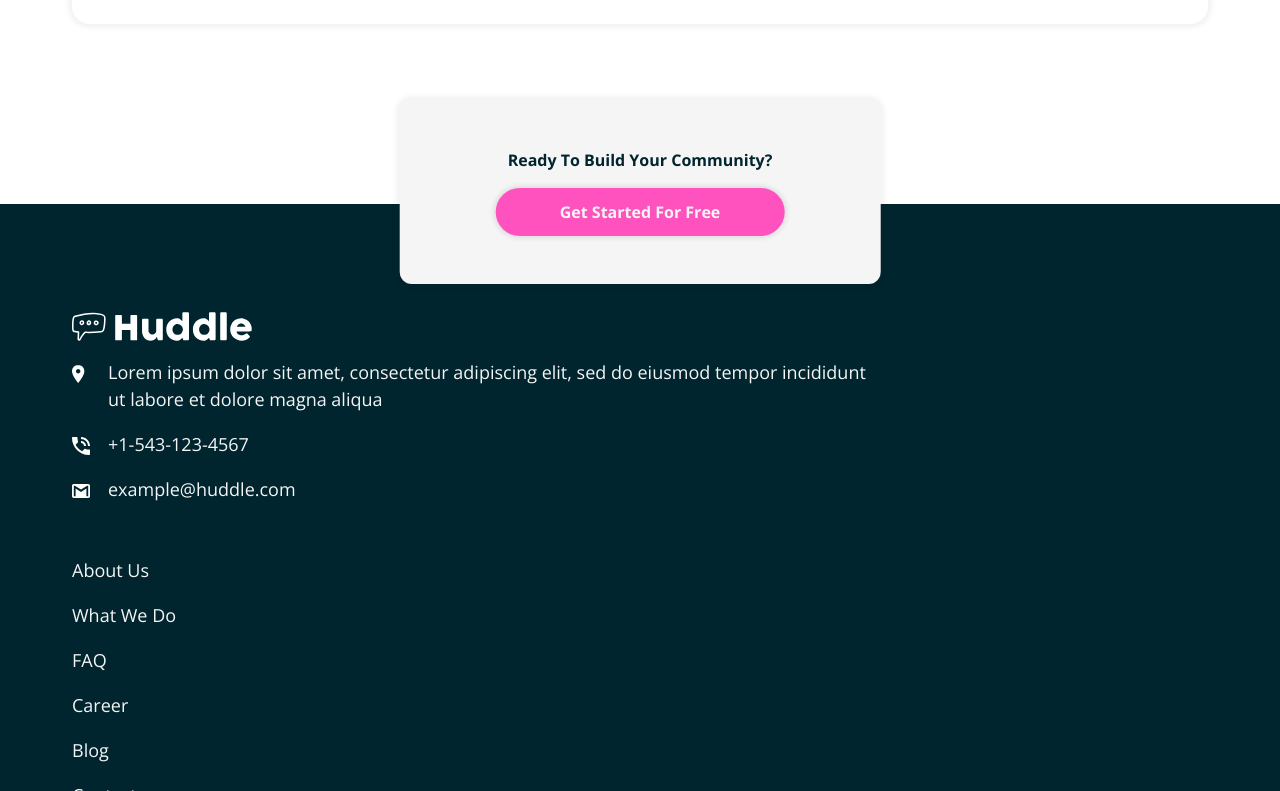
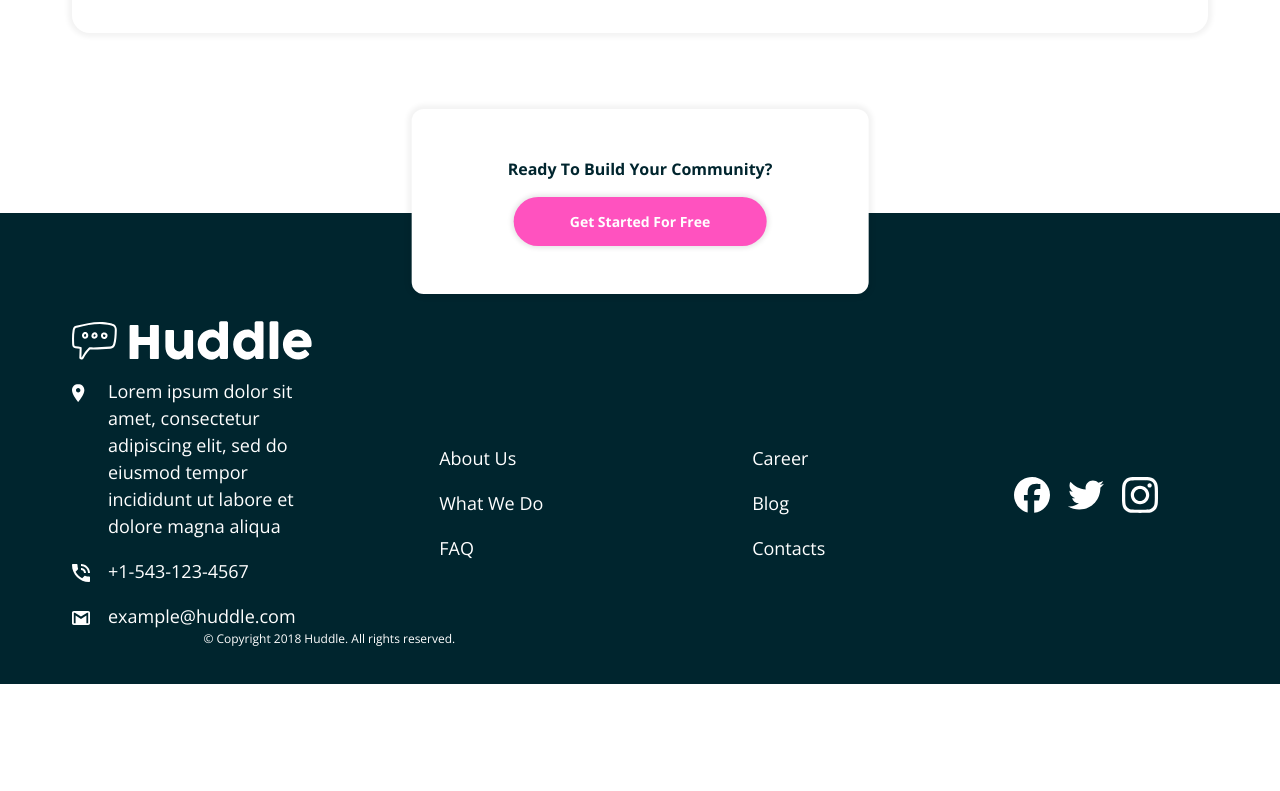
Before and after one commit to EbadShelby/huddle-landing-page-design-to-code_004, a plain HTML site: page index.html in a window 1280 px wide. Shown: the part 2009-2800 px from the top of the page. After the commit the page ends 2693 px from the top, so only its background shows below. Drawn offline with nearby package versions, Linux system fonts and the light colour scheme; a web font is replaced by a local one.

Commit message:
update 1.9

```diff
--- a/index.html
+++ b/index.html
@@ -177,6 +177,8 @@
               <li>What We Do</li>
               <li>FAQ</li>
             </ul>
+          </nav>
+          <nav class="footer__nav">
             <ul>
               <li>Career</li>
               <li>Blog</li>
@@ -184,9 +186,9 @@
             </ul>
           </nav>
           <div class="footer__social-media">
-            <i class="fa-brands fa-facebook"></i>
-            <i class="fa-brands fa-twitter"></i>
-            <i class="fa-brands fa-instagram"></i>
+            <img src="images/facebook-brands-solid.svg" alt="fb-icon" />
+            <img src="images/twitter-brands-solid.svg" alt="twitter-icon" />
+            <img src="images/instagram-brands-solid.svg" alt="instagram-icon" />
           </div>
         </div>
         <p class="footer__copyright">
--- a/style.css
+++ b/style.css
@@ -2,7 +2,7 @@
 :root {
   --clr-primary: hsl(322, 100%, 66%);
 
-  --clr-neutral-100: hsl(0, 0%, 96%);
+  --clr-neutral-100: hsl(0, 0%, 100%);
   --clr-neutral-200: hsl(193, 100%, 96%);
   --clr-neutral-500: hsl(208, 11%, 55%);
   --clr-neutral-800: hsl(192, 100%, 9%);
@@ -29,6 +29,8 @@
   --fs-500: 0.9375rem;
   --fs-600: 1rem;
   --fs-700: 1.25rem;
+  --fs-800: 2rem;
+  --fs-900: 3rem;
 }
 
 /* ===============|| Reset ||============= */
@@ -114,6 +116,7 @@ body {
 }
 .hero {
   display: grid;
+  align-items: center;
   gap: var(--spacing-large);
   padding-bottom: var(--spacing-medium);
   padding-inline: var(--spacing-regular);
@@ -157,7 +160,7 @@ body {
 }
 .button--cta-primary {
   background-color: var(--clr-primary);
-  padding: 0.75em 4em;
+  padding: 1em 4em;
   margin-inline: auto;
   color: var(--clr-neutral-100);
 }
@@ -230,6 +233,11 @@ body {
   justify-content: center;
   margin-bottom: var(--spacing-regular);
 }
+.footer__social-media img {
+  max-width: 1.5em;
+  filter: brightness(0) invert(100%);
+
+}
 .footer__copyright {
   font-size: var(--fs-200);
   text-align: center;
@@ -247,8 +255,15 @@ body {
   .hero {
     grid-template-columns: 1fr 1fr;
   }
+  /* .hero__title {
+    font-size: var(--fs-900);
+  } */
   .button {
-    font-size: var(--fs-600);
+    font-size: var(--fs-400);
+    align-self: center;
+  }
+  .button--cta-secondary {
+    padding: 1em 4em;
   }
   .header__logo {
     max-width: 10em;
@@ -258,20 +273,38 @@ body {
   }
   .feature {
     grid-template-columns: 1fr 1fr;
+    align-items: center;
   }
-  .feature:nth-child(2) .feature__image-container {
+  .feature:not(:nth-child(2)) .feature__image-container {
     grid-row: 2 / 1;
     grid-column: 2 / 3;
-    /* grid-area:  1 / 2 / 1 / 2; */
   }
-  .feature:nth-child(2) .feature__content {
-    /* grid-area: 1 / 1 / 2  / 2; */
+  /* .feature__title {
+    font-size: var(--fs-800);
+  } */
+  .footer__page-logo {
+    max-width: 15em;
+  }
+  .footer__grid {
+    grid-template-columns: repeat(4, 1fr);
+  }
+  .footer__nav ul{
+    place-content: center;
+  }
+  .footer__social-media img {
+    max-width: 2em;
   }
 }
 @media (min-width: 900px ) {
   .inline-wrapper {
     padding-inline: var(--spacing-xlarge);
   }
+  .hero__title {
+    font-size: var(--fs-900);
+  }
+  .feature__title {
+    font-size: var(--fs-800);
+  }
 }
 
 /* button shadow  left-right/ down-up/ blur/ spread */
```
Also changed, not shown: images/facebook-brands-solid.svg (added), images/instagram-brands-solid.svg (added), images/twitter-brands-solid.svg (added).
